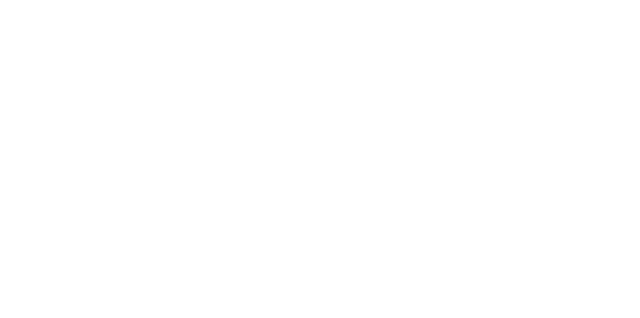
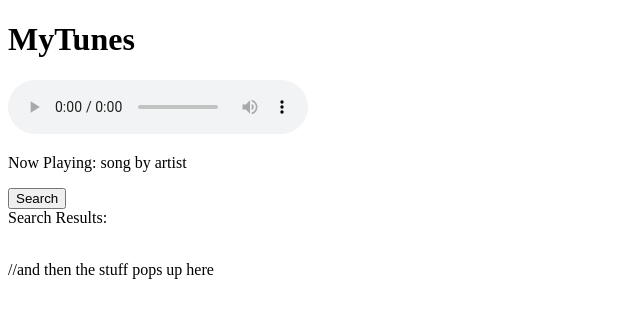
Before and after one commit to Momentum-Team-13/mytunes-racheldk, a website: page index.html in a window 1280 px wide. Shown: the whole page, without its empty margins (0-640 px from the left). Drawn offline with Linux system fonts and the light colour scheme.

Commit message:
basic html hardcode

```diff
--- a/index.html
+++ b/index.html
@@ -1,11 +1,29 @@
 <!DOCTYPE html>
 <html lang="en">
   <head>
-  <meta charset="UTF-8">
-  <meta name="viewport" content="width=device-width, initial-scale=1.0">
+    <meta charset="UTF-8" />
+    <meta name="viewport" content="width=device-width, initial-scale=1.0" />
     <script src="main.js" defer></script>
+    <link rel="stylesheet" href="main.css" />
     <title>Music Search</title>
   </head>
   <body>
+    <h1>MyTunes</h1>
+    <audio controls src="">
+      Your browser does not support the <code>audio</code> element.
+    </audio>
+    <p>Now Playing: song by artist</p>
+    <!-- search bar -->
+    <button>Search</button>
+
+    <div>
+      Search Results:
+      <div>
+        <img src="" alt="" />
+        <p id="song_title"></p>
+        <p id="artist"></p>
+      </div>
+    </div>
+    //and then the stuff pops up here
   </body>
 </html>
```
Also changed, not shown: main.css (added), 1 other file. Lines whose indentation alone changed are shown as unchanged.
